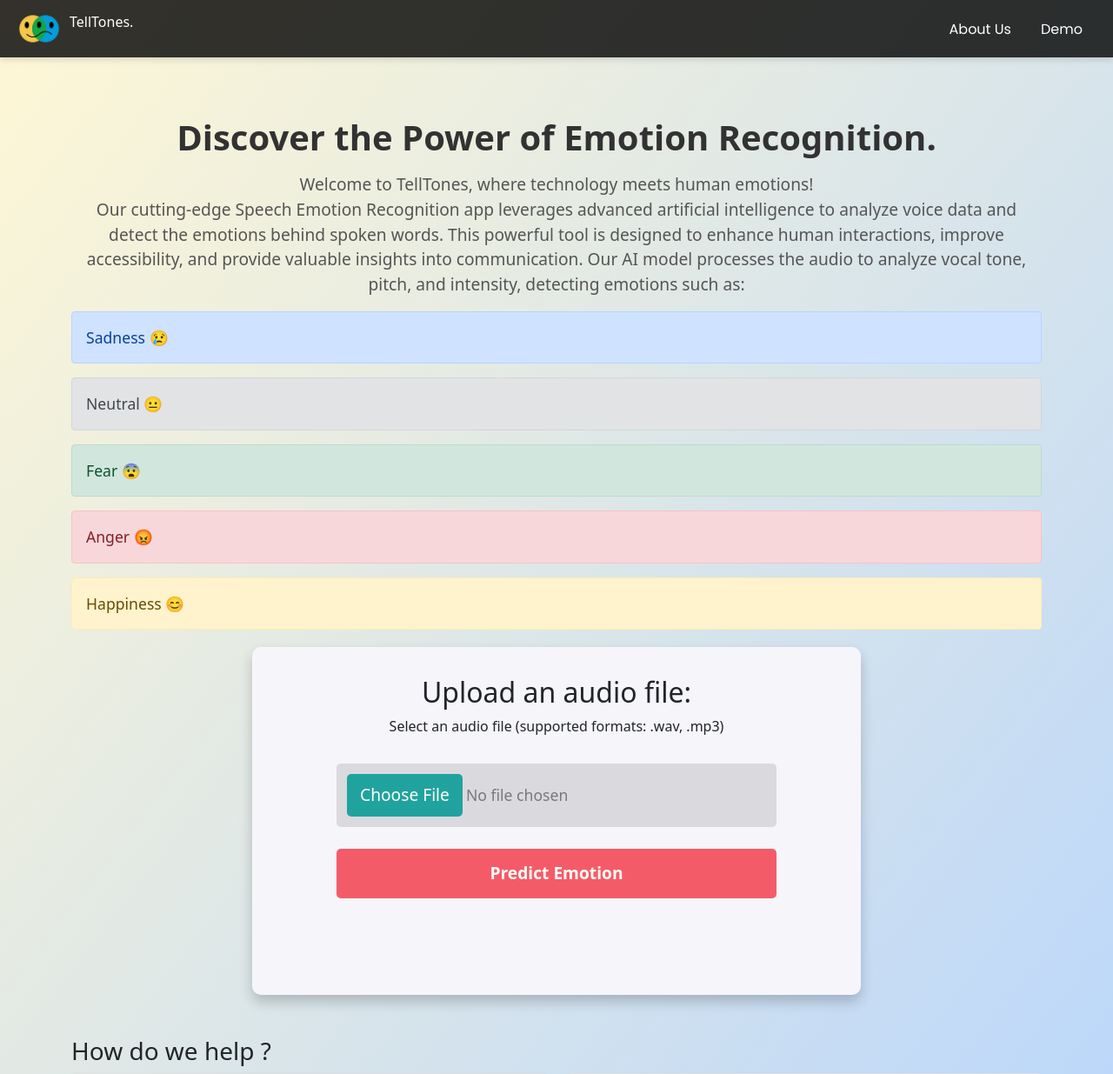
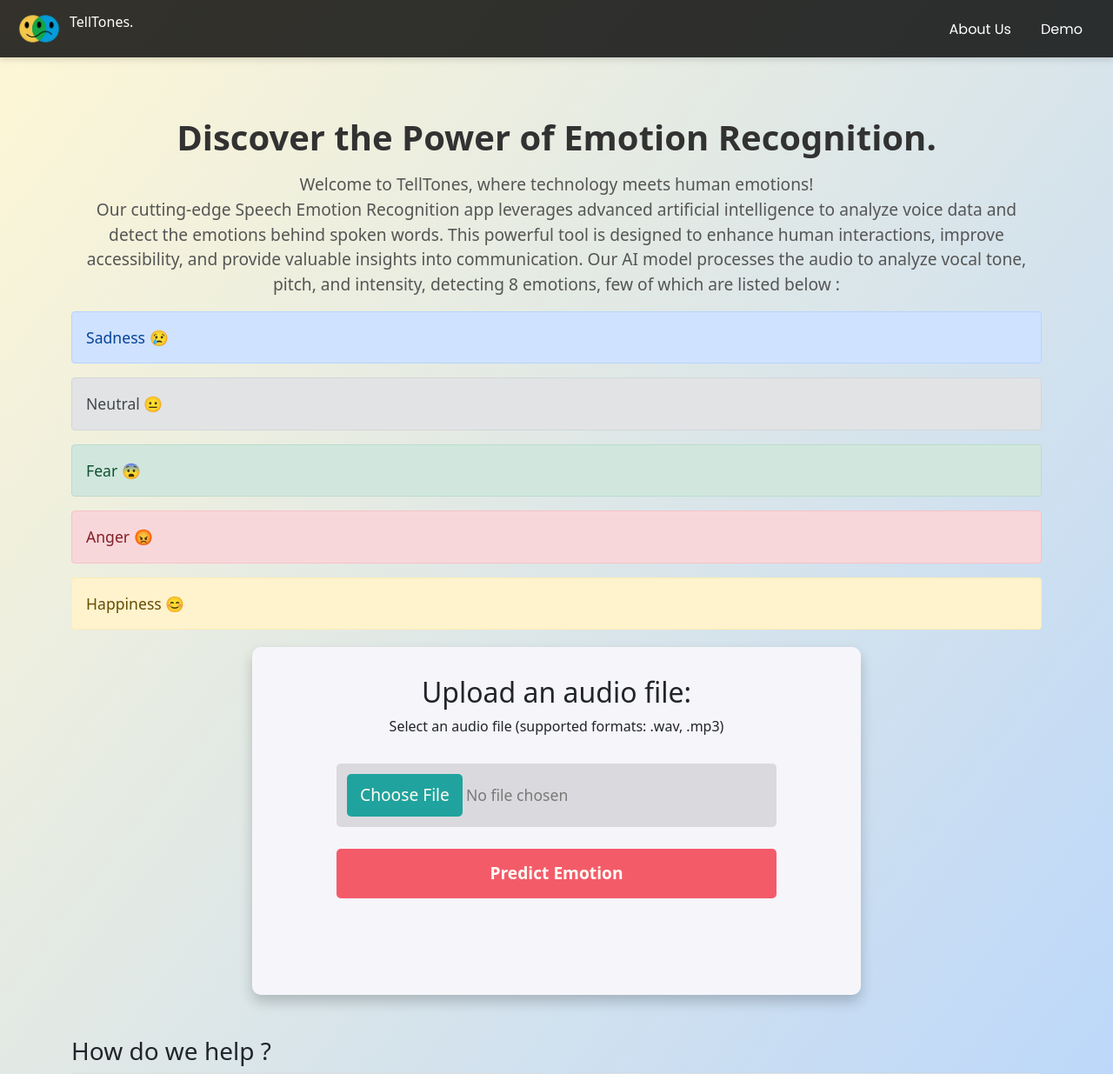
Before and after one commit to Silverstar2793/Speech-emotion-Recognition, a Flask app: page /demo in a window 1280 px wide. Shown: the top 1235 px of the page at 87% size. Run offline with Flask 3, Linux system fonts and the light colour scheme; some libraries are stand-ins or nearby versions.

Commit message:
fixed styling

```diff
--- a/files/static/css/styles.css
+++ b/files/static/css/styles.css
@@ -204,9 +204,10 @@ button[type="submit"]:hover {
 #emotionResult {
     font-size: 1.7rem; /* Slightly increased font size for emotion result */
     margin-top: 20px;
-    color: #d69b58;
+    color: #ff4687;
     text-shadow: 1px 1px 2px rgba(0, 0, 0, 0.5);
     font-family:'Poppins',sans-serif;
+    font-weight: 100;
     text-align: center; /* Center text */
     width: 100%; /* Ensure full-width alignment */
     position: relative; /* Ensure it stays below the form */
--- a/files/templates/index.html
+++ b/files/templates/index.html
@@ -32,7 +32,7 @@
                 voice data and detect the emotions behind spoken words.
                 This powerful tool is designed to enhance human interactions,
                 improve accessibility, and provide valuable insights into communication.
-                Our AI model processes the audio to analyze vocal tone, pitch, and intensity, detecting emotions such as:
+                Our AI model processes the audio to analyze vocal tone, pitch, and intensity, detecting 8 emotions, few of which are listed below :
 
                 <div class="alert alert-primary" role="alert">
                     Sadness 😢
```
Also changed, not shown: files/uploads.db.
